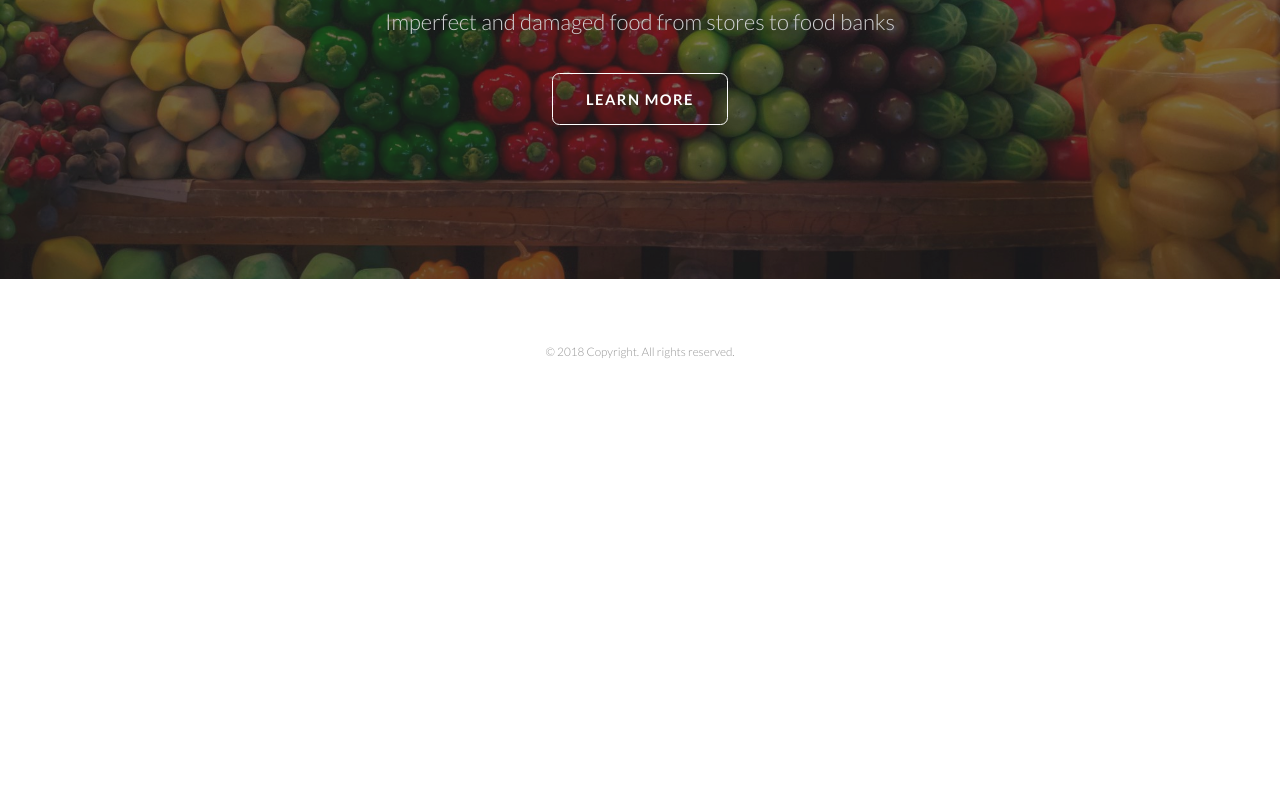
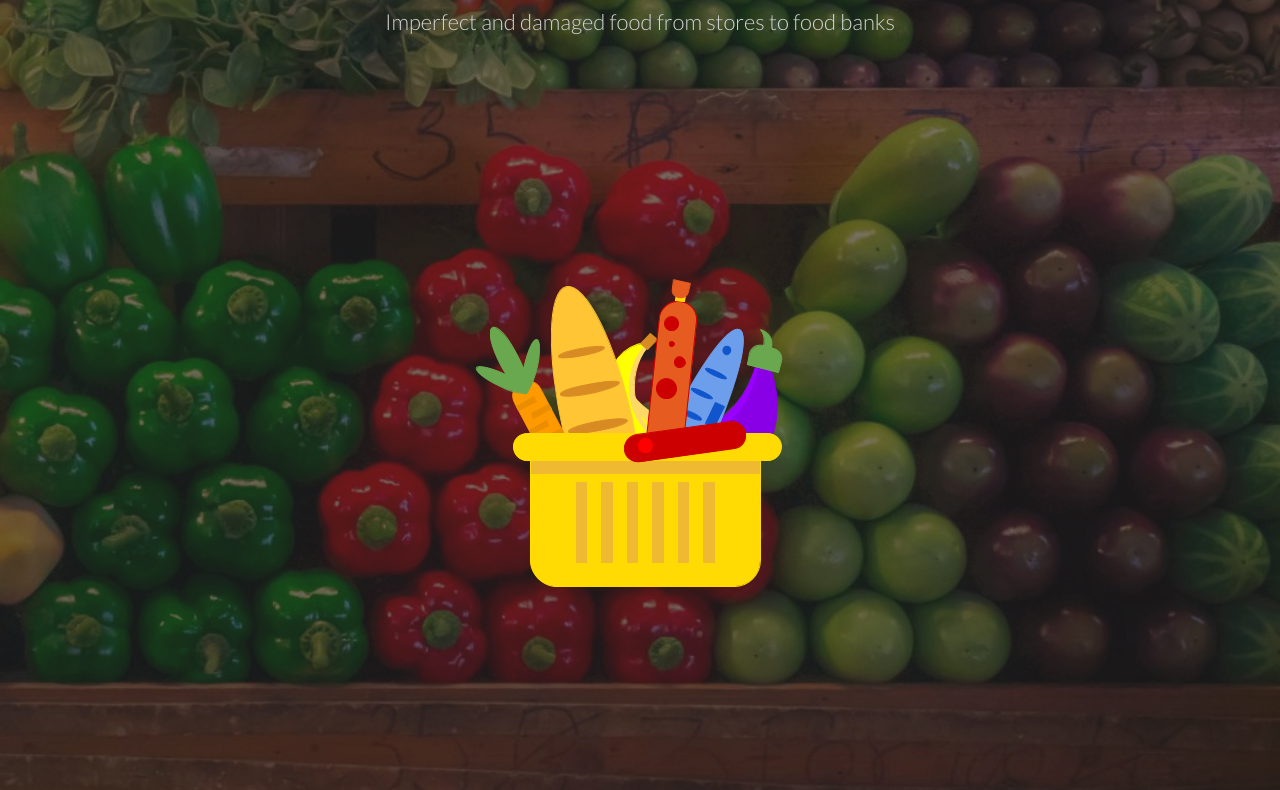
Before and after one commit to jacobhaap/Provisions, a plain HTML site: page index.html in a window 1280 px wide. Shown: the part 221-1011 px from the top of the page. Before the commit the page ends 800 px from the top, so only its background shows below. Drawn offline with Linux system fonts and the light colour scheme.

Commit message:
Update index.html

```diff
--- a/index.html
+++ b/index.html
@@ -29,6 +29,7 @@
 				<div class="inner">
 					<h2>Provisions</h2>
 					<p>Imperfect and damaged food from stores to food banks</p>
+					<img src="/images/Provisions.png"></img>
 					<ul class="actions">
 						<li><a href="about.html" class="button big scrolly">Learn More</a></li>
 					</ul>
```
